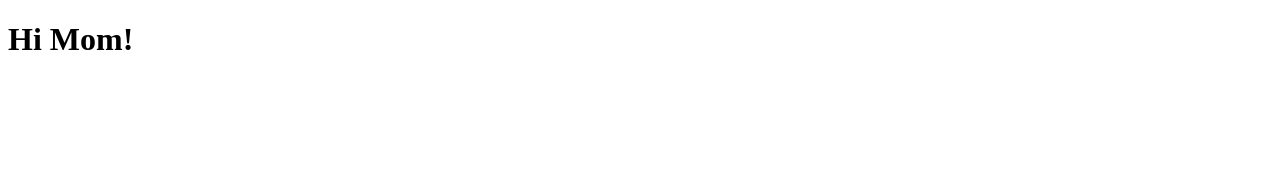
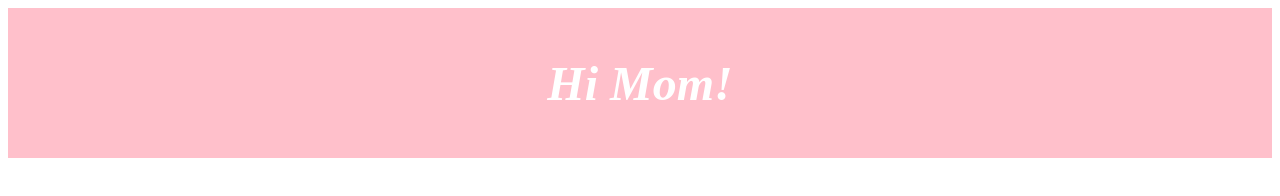
Before and after one commit to curvgrl5000/lewagon_git, a plain HTML site: page index.html in a window 1280 px wide. Drawn offline with Linux system fonts and the light colour scheme.

Commit message:
We added some styling to our div

```diff
--- a/index.html
+++ b/index.html
@@ -5,9 +5,33 @@
 	<title>GIT!</title>
 	<meta charset="utf-8">
 	<!-- The charset attribute specifies the character encoding for the HTML document. -->
+<style>
+	.box {
+	  height: 150px;
+	  width: 100%;
+	  background: pink;
+	  font-size: 24px;
+	  font-style: oblique; /*or italic*/
+	  color: #FFF;
+	  text-align: center;
+	  padding: 0px;
+	  margin: 0px;
+	  display: flex;
+	  flex-direction:column;
+	  flex-wrap: nowrap;
+	  justify-content: center;
+	  /* align horizontal */
+	  align-items: center;
+	  /* align vertical */
+	  align-content: stretch;
+	}
+</style>
 </head>
+
 <body>
-	<h1>Hi Mom!</h1>
+	<div class="box">
+		<h1>Hi Mom!</h1>
+	</div>
 </body>
 
 </html>
```
